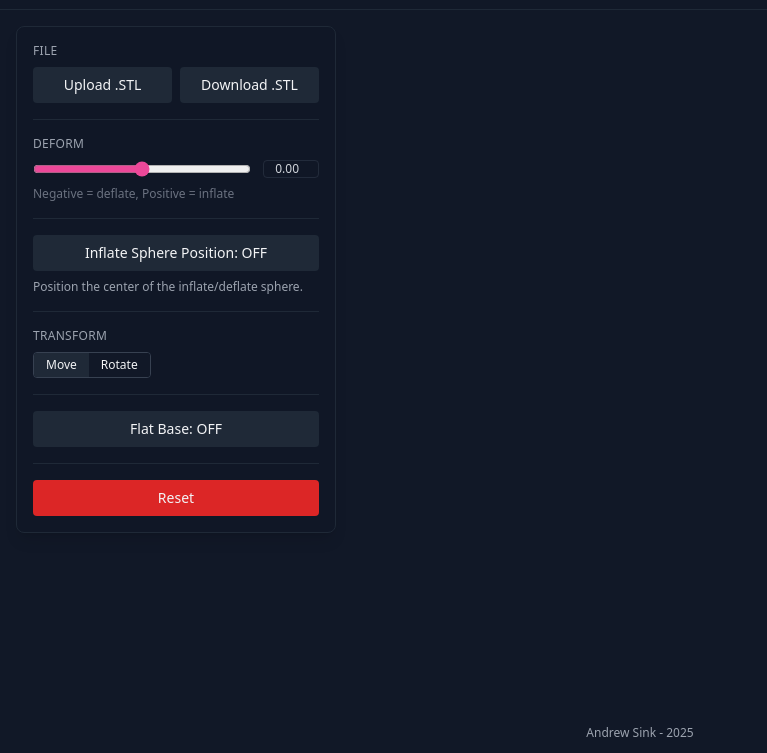
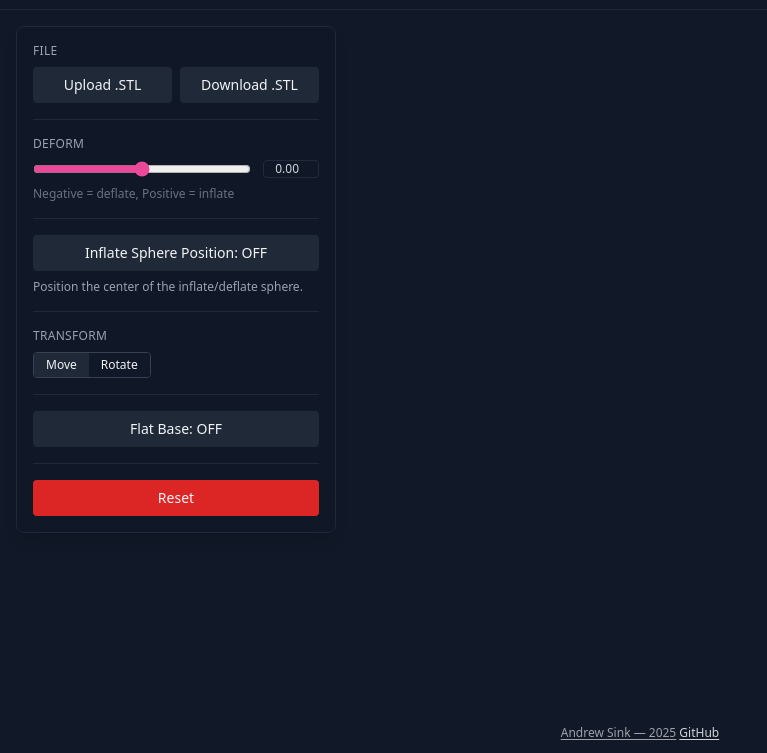
Before and after one commit to AndrewSink/Inflate3D, a plain HTML site: page index.html in a window 1280 px wide. Shown: the part 47-800 px from the top of the page, without its empty margins (0-767 px from the left). Drawn offline with nearby package versions, Linux system fonts and the light colour scheme.

Commit message:
Update index.html

```diff
--- a/index.html
+++ b/index.html
@@ -74,7 +74,10 @@
                 </aside>
             </main>
             <footer class="px-4 sm:px-6 py-3 text-xs text-gray-400 text-center">
-                Andrew Sink - 2025
+                <a href="https://andrewsink.xyz/" target="_blank" rel="noopener noreferrer"
+                    class="text-zinc-400 hover:text-zinc-200 underline underline-offset-2">Andrew Sink — 2025</a>
+                <a href="https://github.com/AndrewSink/Sound-to-3D" target="_blank" rel="noopener noreferrer"
+                    class="text-zinc-300 hover:text-white underline underline-offset-2">GitHub</a>
             </footer>
         </div>
 
```
